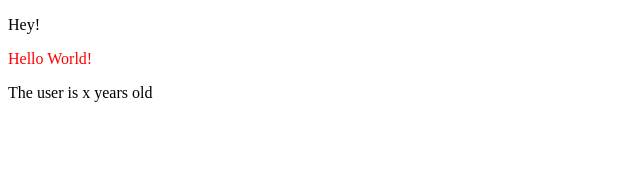
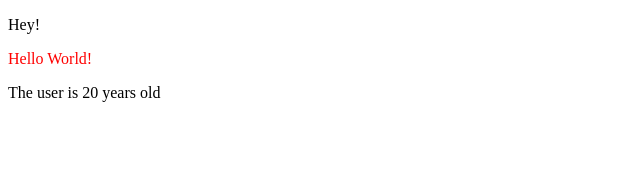
Before and after one commit to DennisM83/components, a Vue app: page / in a window 1280 px wide. Shown: the top 174 px of the page, without its empty margins (0-640 px from the left). Built offline with nearby package versions, Linux system fonts and the light colour scheme.

Commit message:
added age prop to User component

```diff
--- a/src/App.vue
+++ b/src/App.vue
@@ -1,17 +1,22 @@
 <template>
   <p>Hey!</p>
   <newGreeting />
-  <newUser/>
+  <newUser :age="age"/>
 </template>
 
 <script>
-import newGreeting from './components/Greeting.vue';
+import newGreeting from "./components/Greeting.vue";
 import newUser from './components/User.vue';
 export default {
   name: 'App',
   components: {
     newGreeting,
     newUser
+  },
+  data() {
+    return {
+      age: 20
+    }
   }
 };
 </script>
--- a/src/components/User.vue
+++ b/src/components/User.vue
@@ -1,10 +1,13 @@
 <template>
-  <p>The user is x years old</p>
+  <p>The user is {{ age }} years old</p>
 </template>
 
 <script>
 export default {
-    name: 'newUser'
+    name: 'newUser',
+    props: [
+        "age"
+    ]
 }
 </script>
 
```
